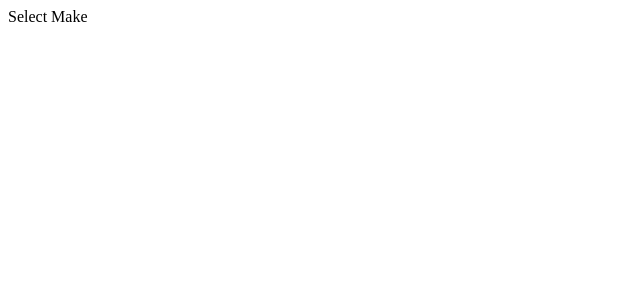
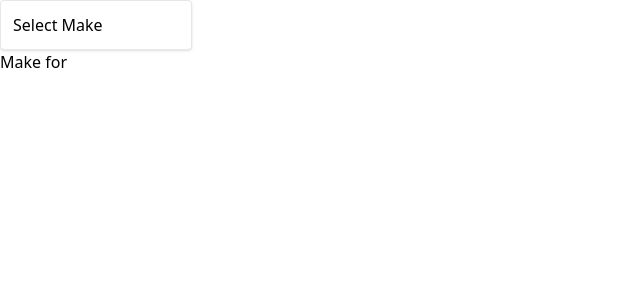
Before and after one commit to sjoelee/bread-log, a React (Create React App) app: page / in a window 1280 px wide. Shown: the top 300 px of the page, without its empty margins (0-640 px from the left). Built offline with nearby package versions, Linux system fonts and the light colour scheme.

Commit message:
Add styling

```diff
--- a/package.json
+++ b/package.json
@@ -37,5 +37,10 @@
       "last 1 firefox version",
       "last 1 safari version"
     ]
+  },
+  "devDependencies": {
+    "autoprefixer": "^10.4.19",
+    "postcss": "^8.4.38",
+    "tailwindcss": "^3.4.3"
   }
 }
--- /dev/null
+++ b/postcss.config.js
@@ -0,0 +1,6 @@
+module.exports = {
+  plugins: {
+    tailwindcss: {},
+    autoprefixer: {},
+  },
+}
--- a/src/App.js
+++ b/src/App.js
@@ -1,4 +1,5 @@
 import Dropdown from "./components/Dropdown";
+import DoughMake from "./components/DoughMake";
 import { useState } from "react";
 
 function App() {
@@ -6,7 +7,6 @@ function App() {
   const onSelect = (item) => {
     setSelected(item);
   }
-  console.log('app selection: ', selected);
   const doughMakes = [
     {label: 'Team Make #1', value: 'team_1'},
     {label: 'Team Make #2', value: 'team_2'},
@@ -19,6 +19,7 @@ function App() {
   return(
     <div>
       <Dropdown items={ doughMakes } onSelect={ onSelect } selected={ selected }/>
+      <DoughMake makeName={ selected }/>
     </div>
   );
 }
--- /dev/null
+++ b/src/components/DoughMake.js
@@ -0,0 +1,6 @@
+// Should store the entries such as temp and times on this page
+function Make({ makeName }) {
+  return <div>Make for {makeName?.label}</div>
+}
+
+export default Make;
--- a/src/components/Dropdown.js
+++ b/src/components/Dropdown.js
@@ -6,20 +6,22 @@ function Dropdown({ selected, items, onSelect }) {
     setIsOpen(!isOpen);
   };
 
-  const handleSelect = (item) => {
+  const handleItemSelect = (item) => {
     setIsOpen(false);
     onSelect(item);
   };
 
   const renderedItems = items.map((item) => {
-    return (<div key={item.label} onClick={() => handleSelect(item)}>
+    return (<div className="hover:bg-sky-100 rounded cursor-pointer p-1" key={item.label} onClick={() => handleItemSelect(item)}>
       {item.label}
     </div>);
   });
 
   return (
-    <div onClick={handleClick}>
-      {(isOpen && renderedItems) || selected?.label || 'Select Make'}
+    <div className='w-48 relative'>
+      <div className="flex justify-between items-center cursor-pointer border rounded p-3 shadow bg-white w-full" onClick={handleClick}>
+        {(isOpen && renderedItems) || selected?.label || 'Select Make'}
+      </div>
     </div>
   );
 }
--- a/src/components/Make.js
+++ /dev/null
@@ -1 +0,0 @@
-// Should store the entries such as temp and times on this page
--- /dev/null
+++ b/tailwind.config.js
@@ -0,0 +1,10 @@
+/** @type {import('tailwindcss').Config} */
+module.exports = {
+  content: [
+    "./src/**/*.{js,jsx,ts,tsx}",
+  ],
+  theme: {
+    extend: {},
+  },
+  plugins: [],
+}
```
